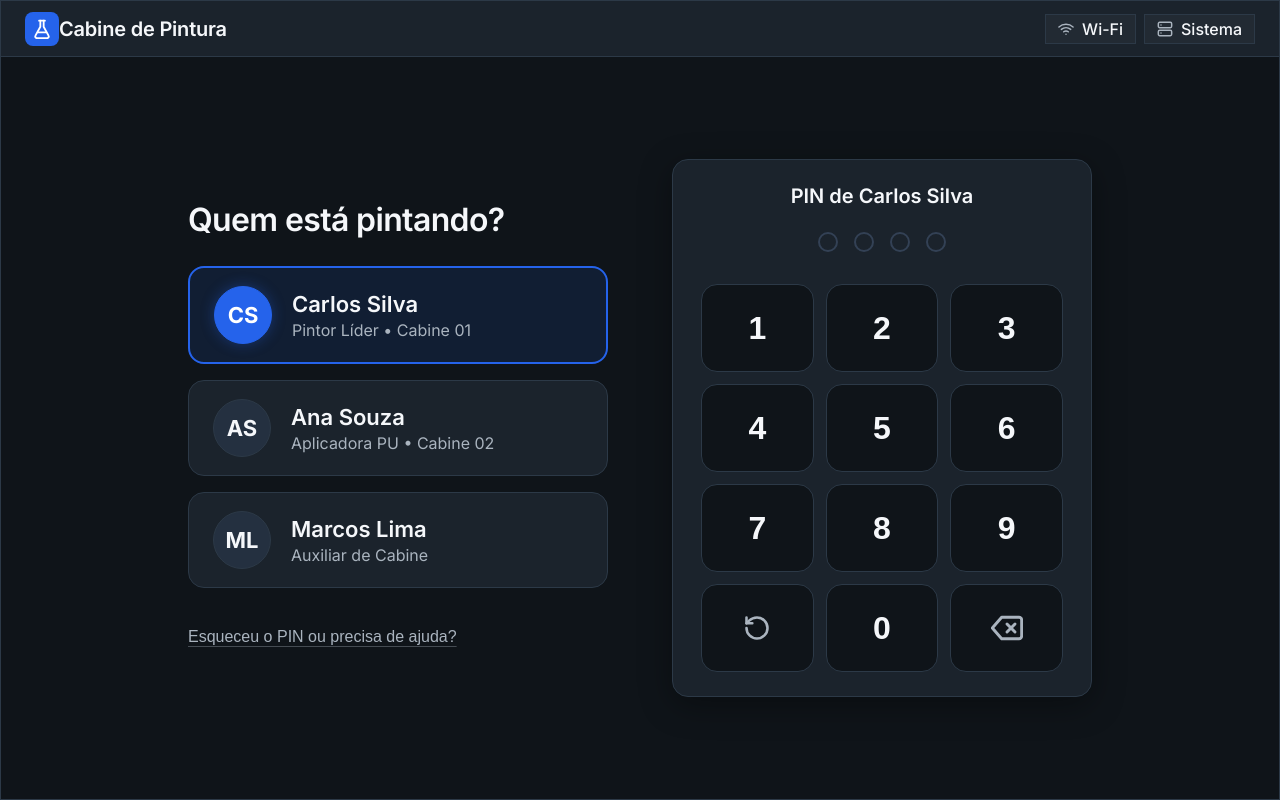
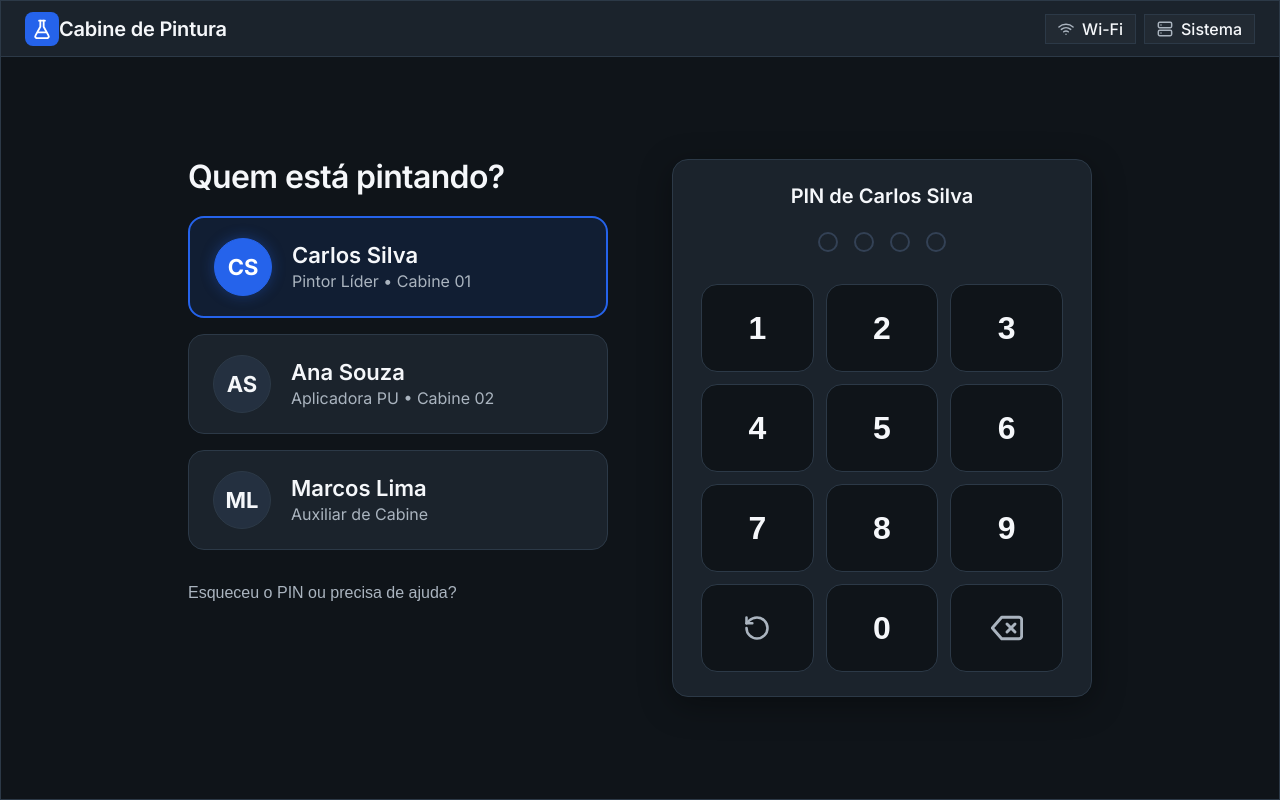
Before and after one commit to CarvalhoNathan/mada, a React (Vite) app: page / in a window 1280 px wide. Built offline with nearby package versions, Linux system fonts and the light colour scheme.

Commit message:
style(auth): align column tops, increase operator cards height to 92px, and polish footer help link

```diff
--- a/src/styles/styles.css
+++ b/src/styles/styles.css
@@ -381,8 +381,9 @@ body {
   display: grid;
   grid-template-columns: 420px 420px;
   gap: 64px;
-  align-items: center;
-  justify-content: center;
+  align-items: start; /* Nivelamento perfeito do topo */
+  justify-content: center;
+  align-content: center; /* Centraliza o bloco na altura disponível */
   height: 100%;
   max-width: 1180px;
   margin: 0 auto;
@@ -393,16 +394,15 @@ body {
 .auth-left-column {
   display: flex;
   flex-direction: column;
-  justify-content: center;
+  justify-content: flex-start;
   width: 100%;
-  height: 100%;
 }
 
 .auth-title-minimal {
   font-size: 32px;
   font-weight: 600;
   color: var(--text); /* #F5F7FA */
-  margin: 0 0 28px 0;
+  margin: 0 0 20px 0; /* Nivelado no topo */
   letter-spacing: -0.02em;
   line-height: 1.15;
 }
@@ -418,8 +418,8 @@ body {
   display: flex;
   align-items: center;
   gap: 20px;
-  min-height: 88px; /* Altura generosa para luvas */
-  padding: 18px 24px; /* Aumentado para toque confortável */
+  min-height: 92px; /* py-5 / h-[92px] ergonômico para luvas */
+  padding: 20px 24px; /* py-5 generoso */
   width: 100%;
   background-color: var(--card); /* #1B232C */
   border: 1.5px solid var(--border); /* #2C3947 */
@@ -497,32 +497,39 @@ body {
 }
 
 .auth-help-link-subtle {
-  margin-top: 32px;
+  margin-top: 24px;
   align-self: flex-start;
   background: none;
   border: none;
-  padding: 8px 0;
+  padding: 10px 14px;
+  margin-left: -14px;
+  border-radius: var(--radius-sm);
   font-size: 16px;
   font-weight: 500;
   color: var(--text-muted); /* #AAB4BF */
   cursor: pointer;
-  text-decoration: underline;
-  text-underline-offset: 4px;
-  text-decoration-color: rgba(170, 180, 191, 0.35);
-  transition: color 0.15s ease, text-decoration-color 0.15s ease;
+  text-decoration: none; /* Sem sublinhado fixo */
+  transition: all 0.15s ease;
+  user-select: none;
 }
 
 .auth-help-link-subtle:hover {
   color: var(--text);
-  text-decoration-color: var(--text);
+  background-color: rgba(255, 255, 255, 0.05);
+}
+
+.auth-help-link-subtle:active {
+  color: var(--text);
+  background-color: rgba(255, 255, 255, 0.08);
+  transform: scale(0.98);
 }
 
 /* Coluna da Direita: Card Envolvente do PIN */
 .auth-right-column {
   display: flex;
-  align-items: center;
-  justify-content: center;
-  height: 100%;
+  align-items: flex-start;
+  justify-content: center;
+  width: 100%;
 }
 
 .auth-pin-card-apple {
```
